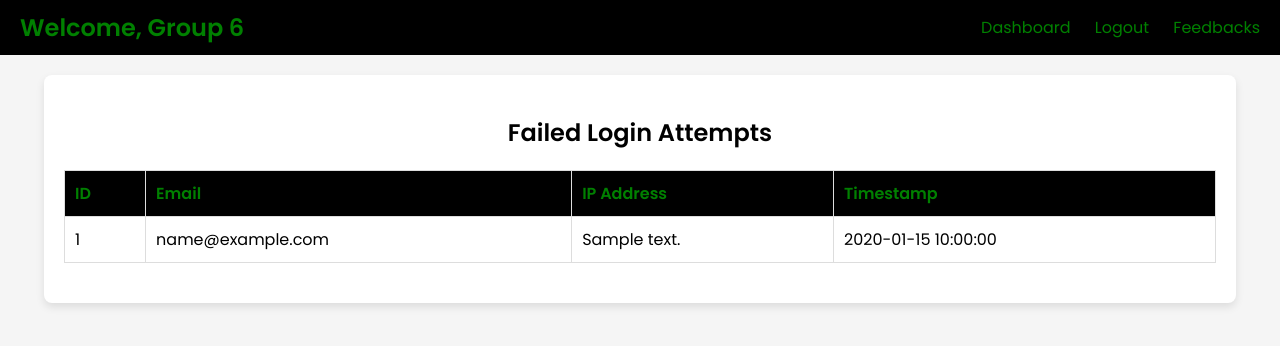
After one commit to lorendacol/E-COMMERCE-DATABASE, a PHP site: page /failed_attempts.php in a window 1280 px wide. The commit adds this page. Shown: the top 346 px of the page. Run offline with PHP 8.4, Linux system fonts and the light colour scheme; the visitor is signed in with stand-in values (Sample User, id 1); tables that the repository leaves empty or names only in its code hold one stand-in row (values such as "Sample post").

Commit message:
finalalized for ais

```diff
--- a/e-com (2).sql
+++ b/e-com (2).sql
@@ -229,7 +229,7 @@ INSERT INTO `users` (`id`, `email`, `password`, `full_name`, `cellphone_number`,
 (2, 'opop@nbsc.edu.ph', '$2y$10$i1XIlJ.UcPq8fWeQIwDN5ODv9za8cbomPX4dKTUjaYbGz5Me6qSTW', 'opop', '045675623', 'zone 2 sankanan', '2025-01-02', 'Male', 'Germany', '2024-12-08 18:01:38', '2024-12-08 18:02:09'),
 (3, 'mama@gmail.com', '$2y$10$EoYvRVBOJd6dzIZ3Aj5dXurn3nbD/gg2eL0XAab2Tcet64DoLFSba', 'mama', '909876756443', 'zone 2 sankanan', '2024-12-27', 'Female', 'Philippines', '2024-12-08 19:26:49', '2024-12-08 19:27:43'),
 (4, 'opopop@gmail.com', '$2y$10$c9Khatt8Z5GxcPQf03hr.OovgsifMHXYmHdYtvJTdiuARKze86erC', 'maloy', '84939399299', 'southblue', '2024-12-26', 'Female', 'Germany', '2024-12-10 16:32:03', '2024-12-10 16:32:45'),
-(5, 'loray@gmail.com', '$2y$10$8NzriUDX7.jyvyIrw9mX5..lpiQQVVtXpFNNKGA0bEE5lbeS6aBwK', NULL, NULL, NULL, NULL, NULL, NULL, '2024-12-13 03:08:47', '2024-12-13 03:08:47');
+
 
 --
 -- Indexes for dumped tables
--- /dev/null
+++ b/failed_attempts.php
@@ -0,0 +1,118 @@
+<?php
+session_start();
+include('config.php');
+
+if (!isset($_SESSION['logged_in']) || $_SESSION['logged_in'] !== true) {
+    header("Location: login.php");
+    exit();
+}
+
+// Fetch the failed login attempts from the database
+$failedAttemptsStmt = $pdo->prepare("SELECT * FROM failed_logins ORDER BY timestamp DESC");
+$failedAttemptsStmt->execute();
+$failedAttempts = $failedAttemptsStmt->fetchAll(PDO::FETCH_ASSOC);
+?>
+
+<!DOCTYPE html>
+<html lang="en">
+<head>
+    <meta charset="UTF-8">
+    <meta name="viewport" content="width=device-width, initial-scale=1.0">
+    <title>Failed Login Attempts</title>
+    <link href="https://fonts.googleapis.com/css2?family=Poppins:wght@400;600&display=swap" rel="stylesheet">
+    <style>
+        body {
+            font-family: 'Poppins', sans-serif;
+            margin: 0;
+            padding: 0;
+            background-color: #f5f5f5;
+        }
+        .navbar {
+            display: flex;
+            justify-content: space-between;
+            align-items: center;
+            background-color: black;
+            color: green;
+            padding: 10px 20px;
+        }
+        .navbar .logo h2 {
+            margin: 0;
+            color: green;
+        }
+        .nav-links a {
+            color: green;
+            text-decoration: none;
+            margin-left: 20px;
+        }
+        .content {
+            padding: 20px;
+            margin: 20px auto;
+            background: white;
+            border-radius: 8px;
+            box-shadow: 0 4px 8px rgba(0, 0, 0, 0.1);
+            max-width: 90%;
+        }
+        h1, h2 {
+            text-align: center;
+            color: black;
+        }
+        table {
+            width: 100%;
+            border-collapse: collapse;
+            margin: 20px 0;
+        }
+        table, th, td {
+            border: 1px solid #ddd;
+        }
+        th, td {
+            padding: 10px;
+            text-align: left;
+        }
+        th {
+            background-color: black;
+            color: green;
+        }
+        tr:nth-child(even) {
+            background-color: #f9f9f9;
+        }
+    </style>
+</head>
+<body>
+    <div class="navbar">
+        <div class="logo">
+            <h2>Welcome, Group 6</h2>
+        </div>
+        <div class="nav-links">
+            <a href="admin_dashboard.php">Dashboard</a>
+            <a href="logout.php">Logout</a>
+            <a href="feedbacks.php">Feedbacks</a>
+        </div>
+    </div>
+
+    <div class="content">
+        <h2>Failed Login Attempts</h2>
+        <table>
+            <thead>
+                <tr>
+                    <th>ID</th>
+                    <th>Email</th>
+                    <th>IP Address</th>
+                    <th>Timestamp</th>
+
+                </tr>
+            </thead>
+            <tbody>
+                <?php foreach ($failedAttempts as $attempt): ?>
+                    <tr>
+                        <td><?php echo htmlspecialchars($attempt['id']); ?></td>
+                        <td><?php echo htmlspecialchars($attempt['email']); ?></td>
+                        <td><?php echo htmlspecialchars($attempt['ip_address']); ?></td>
+                        <td><?php echo htmlspecialchars($attempt['timestamp']); ?></td>
+
+                    </tr>
+                <?php endforeach; ?>
+            </tbody>
+        </table>
+    </div>
+</body>
+</html>
```
Also changed, not shown: admin_dashboard.php (+15 -2 lines), login.php (+50 -7 lines).
